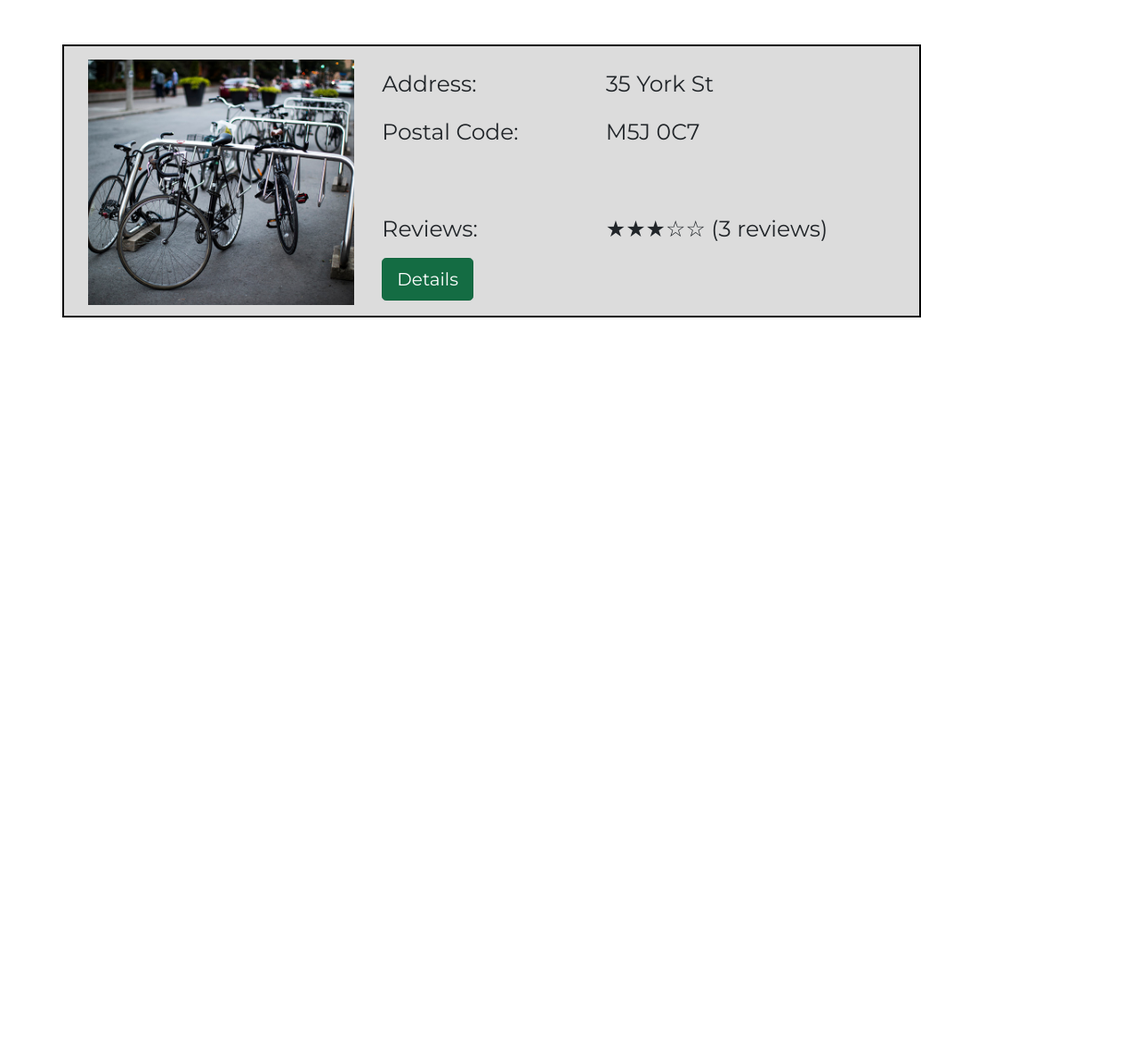
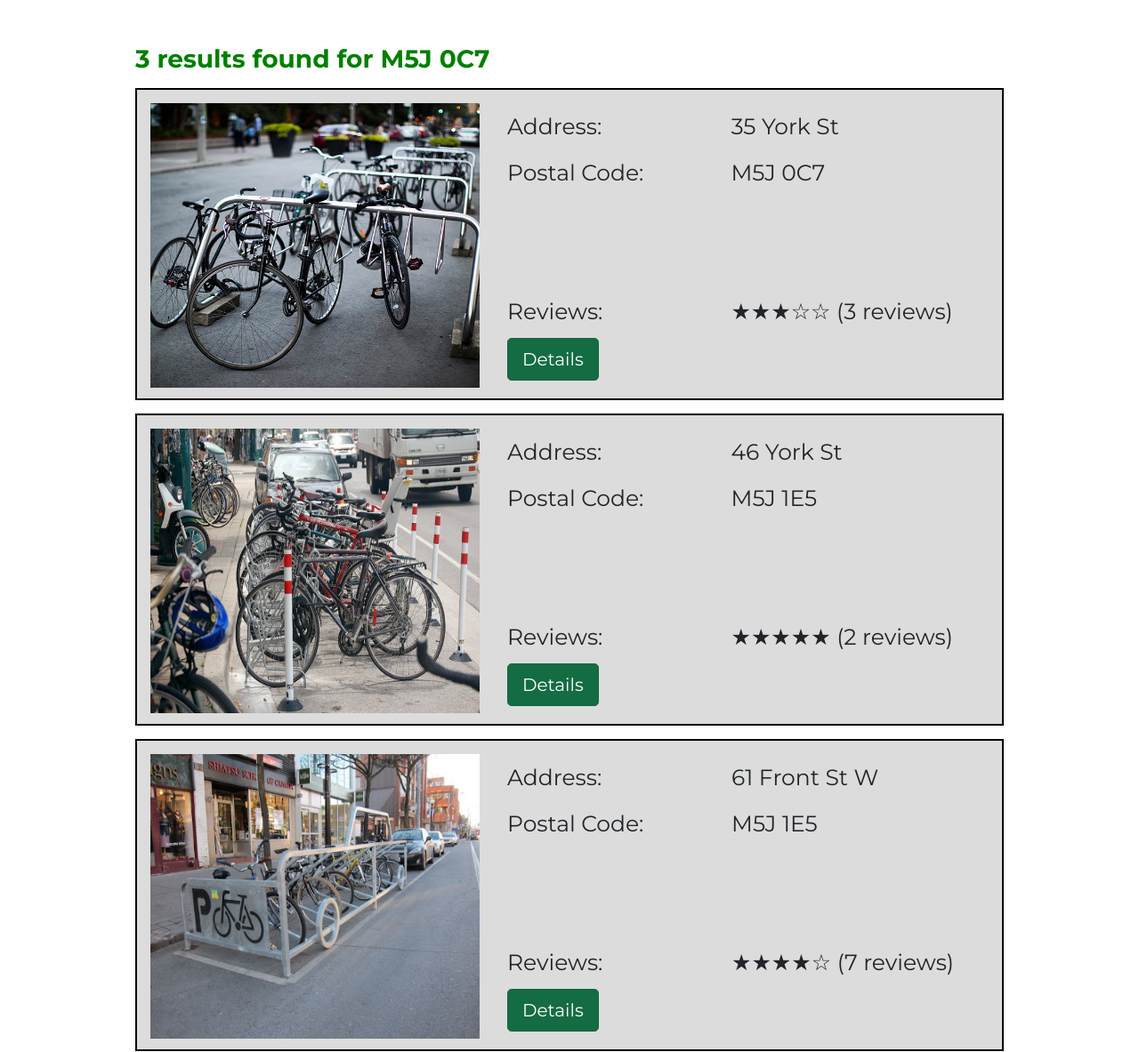
Before and after one commit to billsong0407/Bike4Joy, a PHP site: page /results.html in a window 1280 px wide. Shown: the part 100-1283 px from the top of the page at 89% size. Before the commit the page ends 457 px from the top, so only its background shows below. Run offline with PHP 8.4, Linux system fonts and the light colour scheme.

Commit message:
add two sample results

```diff
--- a/assets/css/results.css
+++ b/assets/css/results.css
@@ -1,8 +1,8 @@
 .results-page{
     margin-top: 150px;
-    /* display: table; */
-    /* justify-content: center; */
-    /* align-items: center; */
+    margin-left: auto;
+    margin-right: auto;
+    width: 1000px;
     /* text-align: center; */
 }
 
@@ -11,12 +11,14 @@
     box-sizing: border-box;
     width: auto;
     border: 2px solid black;
+    margin-top: 15px;
     background-color: gainsboro;
 }
 
-.result-card .result-image{
+.result-card .result-image img{
     padding: 15px;
-    width: 500px;
+    width: 400px;
+    height: 350px;
     /* height: 200px; */
     /* flex: 10%; */
 }
--- a/results.html
+++ b/results.html
@@ -53,7 +53,7 @@
             </div>
         </header>
         <div class="container results-page">
-            <div class="row">
+            <h3 style="color: green; font-weight: bold;">3 results found for M5J 0C7</h3>
             <div class="col-12 result-card">
                 <span class="result-image">
                     <img src="assets/images/p1.jpg">
@@ -73,6 +73,10 @@
                         <td></td>
                     </tr>
                     <tr>
+                        <td><br></td>
+                        <td></td>
+                    </tr>
+                    <tr>
                         <td>Reviews:</td>
                         <td>★★★☆☆ (3 reviews)</td>
                     </tr>
@@ -82,6 +86,69 @@
                     </table>
                 </span>
             </div>
+            <div class="col-12 result-card">
+                <span class="result-image">
+                    <img src="assets/images/p2.jpg">
+                </span>
+                <span class="result-description">
+                    <table>
+                    <tr>
+                        <td style="width:50%">Address:</td>
+                        <td>46 York St</td>
+                    </tr>
+                    <tr>
+                        <td>Postal Code:</td>
+                        <td>M5J 1E5</td>
+                    </tr>
+                    <tr>
+                        <td><br></td>
+                        <td></td>
+                    </tr>
+                    <tr>
+                        <td><br></td>
+                        <td></td>
+                    </tr>
+                    <tr>
+                        <td>Reviews:</td>
+                        <td>★★★★★ (2 reviews)</td>
+                    </tr>
+                    <tr>
+                        <td><button class="btn btn-success btn-lg active">Details</button></td>
+                    </tr>
+                    </table>
+                </span>
+            </div>
+            <div class="col-12 result-card">
+                <span class="result-image">
+                    <img src="assets/images/p3.jpg">
+                </span>
+                <span class="result-description">
+                    <table>
+                    <tr>
+                        <td style="width:50%">Address:</td>
+                        <td>61 Front St W</td>
+                    </tr>
+                    <tr>
+                        <td>Postal Code:</td>
+                        <td>M5J 1E5</td>
+                    </tr>
+                    <tr>
+                        <td><br></td>
+                        <td></td>
+                    </tr>
+                    <tr>
+                        <td><br></td>
+                        <td></td>
+                    </tr>
+                    <tr>
+                        <td>Reviews:</td>
+                        <td>★★★★☆ (7 reviews)</td>
+                    </tr>
+                    <tr>
+                        <td><button class="btn btn-success btn-lg active">Details</button></td>
+                    </tr>
+                    </table>
+                </span>
             </div>
         </div>
     </body>
```
Also changed, not shown: assets/images/p2.jpg (added), assets/images/p3.jpg (added). Lines whose indentation alone changed are shown as unchanged.
